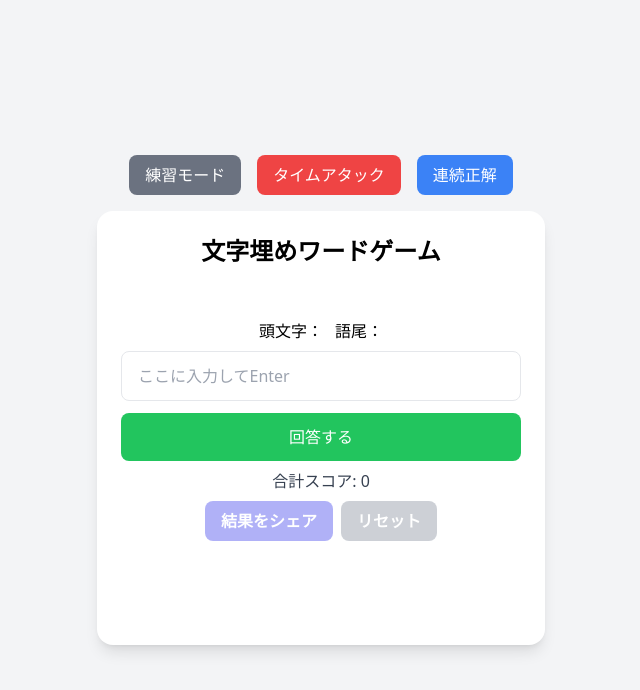
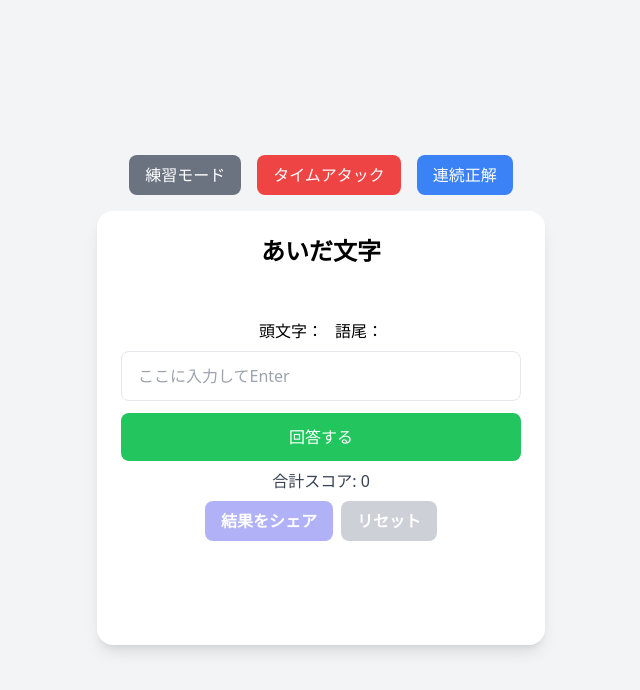
Before and after one commit to Norausagi9/AidaMoji, a plain HTML site: page index.html in a window 1280 px wide. Shown: the whole page, without its empty margins (319-959 px from the left). Drawn offline with nearby package versions, Linux system fonts and the light colour scheme.

```diff
--- a/index.html
+++ b/index.html
@@ -12,7 +12,8 @@
   </script>
   <meta charset="UTF-8" />
   <meta name="viewport" content="width=device-width, initial-scale=1.0" />
-  <title>文字埋めワードゲーム</title>
+  <title>あいだ文字</title>
+  <link rel="icon" href="logoAidaMoji0.png" sizes="32x32" type="image/png"/>
   <!-- Tailwind CSS -->
   <script src="https://cdn.tailwindcss.com"></script>
   <style>
@@ -43,7 +44,7 @@
 
     <!-- ゲームコンテナ -->
     <div id="game-container" class="bg-white p-6 rounded-2xl shadow-lg">
-      <h1 class="text-2xl font-bold text-center mb-4">文字埋めワードゲーム</h1>
+      <h1 class="text-2xl font-bold text-center mb-4">あいだ文字</h1>
       <p id="timer" class="text-center text-lg text-red-500 mb-2">&nbsp;</p>
 
       <!-- ヒント表示 -->
```
Also changed, not shown: logoAidaMoji0.png (added), 1 other file.
